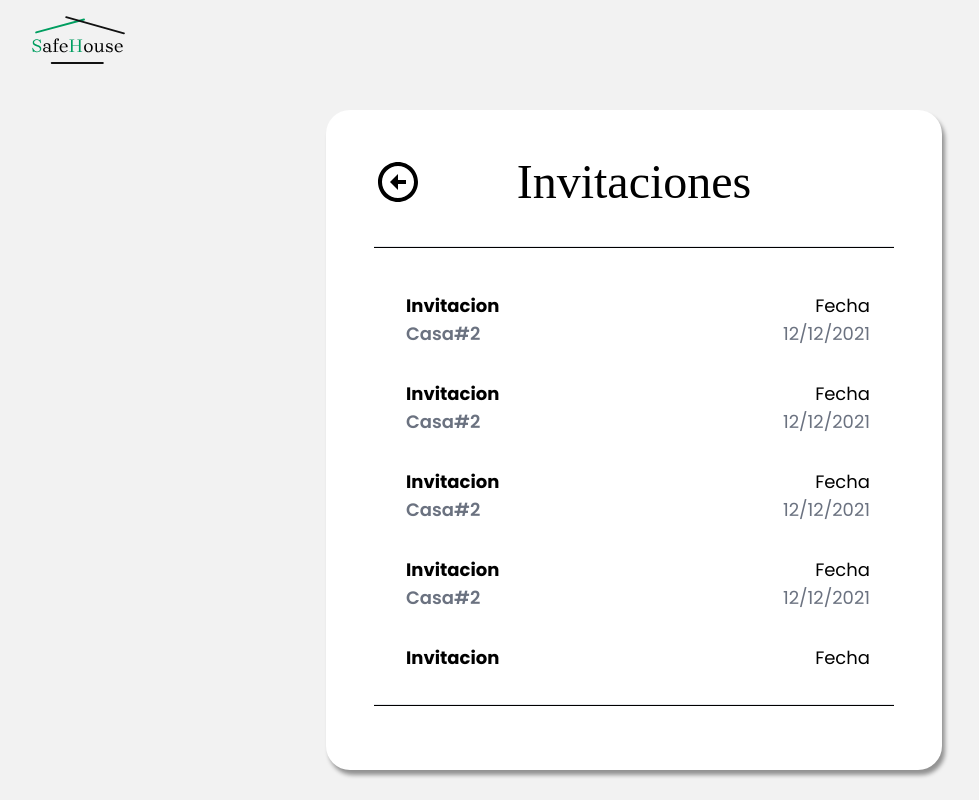
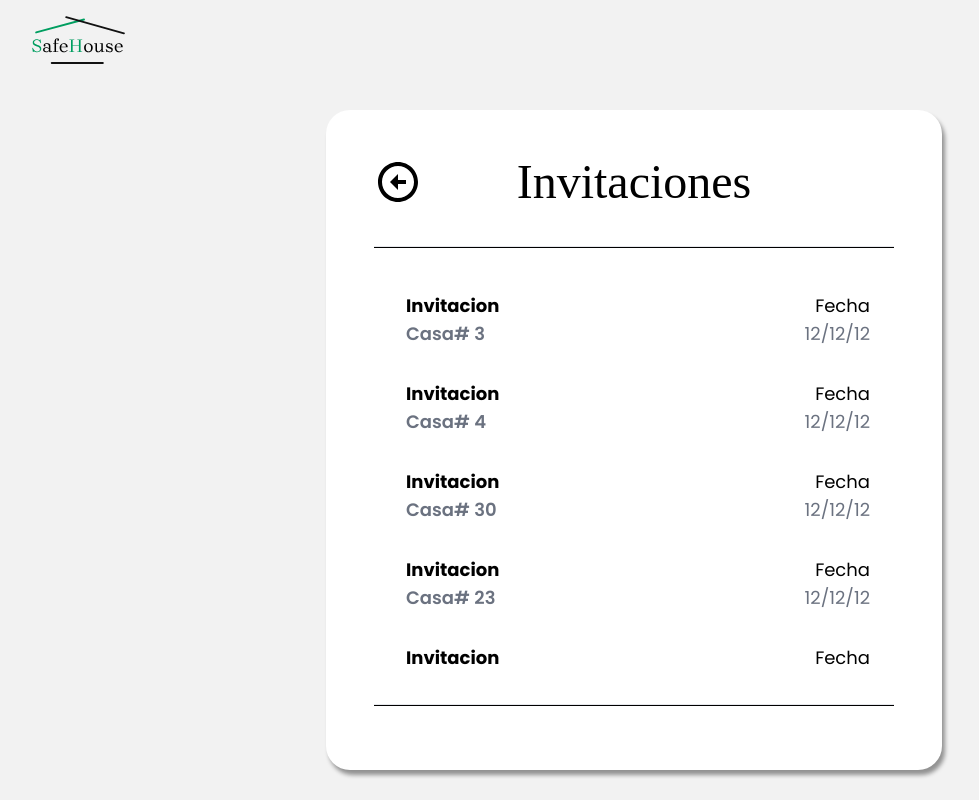
Before and after one commit to Fabio-Alfredo/deploy_definit, a React (Vite) app in the folder safeHouse-frontEnd/: page / in a window 1280 px wide. Shown: the whole page, without its empty margins (6-985 px from the left). Built offline with nearby package versions, Linux system fonts and the light colour scheme; a web font is replaced by a local one.

Commit message:
add: container invitatations details and use the fetchHouse Service

```diff
--- a/safeHouse-frontEnd/data.json
+++ b/safeHouse-frontEnd/data.json
@@ -1,4 +1,5 @@
 {
+    "housesData": {
         "houses": [
             {
                 "id": 1,
@@ -13,12 +14,10 @@
                         "name": "Ana Pérez"
                     }
                 ],
-            "owner":
-                {
+                "owner": {
                     "id": 1,
                     "name": "Alexander Robles"
                 }
-
             },
             {
                 "id": 2,
@@ -33,12 +32,10 @@
                         "name": "Mario Gonzalez Pérez"
                     }
                 ],
-            "owner":
-                {
+                "owner": {
                     "id": 1,
                     "name": "Fabio Hernandez"
                 }
-
             },
             {
                 "id": 3,
@@ -53,12 +50,10 @@
                         "name": "Mario Gonzalez Pérez"
                     }
                 ],
-            "owner":
-                {
+                "owner": {
                     "id": 1,
                     "name": "Mario Nieto"
                 }
-
             },
             {
                 "id": 4,
@@ -73,12 +68,10 @@
                         "name": "Mario Gonzalez Pérez"
                     }
                 ],
-            "owner":
-                {
+                "owner": {
                     "id": 1,
                     "name": "Henry Lima"
                 }
-
             },
             {
                 "id": 5,
@@ -93,12 +86,71 @@
                         "name": "Mario Gonzalez Pérez"
                     }
                 ],
-            "owner":
-                {
+                "owner": {
                     "id": 1,
                     "name": "Melvino Hernandez"
                 }
-
+            }
+        ]
+    },
+    "invitationsData": {
+        "invitations": [
+            {
+                "id": 1,
+                "fecha": "12/12/12",
+                "house": {
+                    "id": 1,
+                    "addres": "3"
+                }
+            },
+            {
+                "id": 2,
+                "fecha": "12/12/12",
+                "house": {
+                    "id": 2,
+                    "addres": "4"
+                }
+            },
+            {
+                "id": 3,
+                "fecha": "12/12/12",
+                "house": {
+                    "id": 3,
+                    "addres": "30"
+                }
+            },
+            {
+                "id": 4,
+                "fecha": "12/12/12",
+                "house": {
+                    "id": 4,
+                    "addres": "23"
+                }
+            },
+            {
+                "id": 5,
+                "fecha": "12/12/12",
+                "house": {
+                    "id": 5,
+                    "addres": "5"
+                }
+            },
+            {
+                "id": 6,
+                "fecha": "12/12/12",
+                "house": {
+                    "id": 6,
+                    "addres": "13"
+                }
+            },
+            {
+                "id": 7,
+                "fecha": "12/12/12",
+                "house": {
+                    "id": 7,
+                    "addres": "35"
+                }
             }
         ]
     }
+}
--- a/safeHouse-frontEnd/src/components/invitationComponents/ContainerInvitations.jsx
+++ b/safeHouse-frontEnd/src/components/invitationComponents/ContainerInvitations.jsx
@@ -1,20 +1,35 @@
-import React from 'react';
+import React, { useState, useEffect } from 'react';
 import Navigation from '../Navigation';
-import InvitationCard from './InvitationCard';
+import InvitationCard from '../invitationComponents/InvitationCard'
+import { fetchInvitation } from '../../service/fetchHouses';
 
 const ContainerInvitations = () => {
+    const [invitations, setInvitations] = useState([])
+
+    useEffect(() => {
+
+        const getInvitations = async () => {
+            const res = await fetchInvitation()
+            console.log({res});
+            setInvitations(res)
+        }
+
+        getInvitations()
+    }, [])
+
+    console.log({invitations});
+
     return (
         <>
             <div className='w-full p-4 sm:p-8 shadow-2xl rounded-3xl bg-white h-fit lg:w-2/3  xl:w-1/2' > {/* query */}
                 <Navigation title={"Invitaciones"} />
                 <hr className='h-0.5 bg-black mb-6 mx-4' />
                 <div className='overflow-y-auto max-h-[35vh] md:max-h-[50vh] px-4'>
-                    <InvitationCard />
-                    <InvitationCard />
-                    <InvitationCard />
-                    <InvitationCard />
-                    <InvitationCard />
-                    <InvitationCard />
+                    {
+                        invitations.map((_i) => (
+                            <InvitationCard key={_i.id} house={_i.house} fecha={_i.fecha} />
+                        ))
+                    }
                 </div>
                 <hr className='h-0.5 bg-black my-8 mx-4' />
             </div>
--- a/safeHouse-frontEnd/src/components/invitationComponents/InvitationCard.jsx
+++ b/safeHouse-frontEnd/src/components/invitationComponents/InvitationCard.jsx
@@ -1,19 +1,19 @@
 import React from 'react';
 import ButtonComponent from './ButtonComponent';
 
-const InvitationCard = () => {
+const InvitationCard = ({house, fecha}) => {
     return (
         <>
 
             <div className='font-popins group/item flex items-center flex-wrap justify-between px-3 md:hover:px-3 md:px-6  w-full mt-2 py-2 text-lg list-none rounded-xl hover:bg-slate-100 hover:-translate-y-1 duration-500 ' key={2}>
                 <div className='flex flex-col justify-start items-start my-1'>
                     <p className='font-popins font-bold items-center p-0 md:px-2'>Invitacion</p>
-                    <p className='font-popins text-gray-500 font-semibold items-center p-0 md:px-2'>Casa#2</p>
+                    <p className='font-popins text-gray-500 font-semibold items-center p-0 md:px-2'>Casa# {house.addres}</p>
                 </div>
 
                 <div className='flex flex-col justify-end items-end my-1'>
                     <p className='font-popins'>Fecha</p>
-                    <p className='font-popins text-center  text-gray-500'>12/12/2021 </p>
+                    <p className='font-popins text-center  text-gray-500'>{fecha}</p>
                 </div>
                 <div className=' items-center w-full hidden group-hover/item:flex md:w-fit justify-center md:justify-end gap-2 my-1'>
                     <ButtonComponent value={"Rechazar"} className={'bg-red-600'}/>
--- a/safeHouse-frontEnd/src/page/AdminHouse.jsx
+++ b/safeHouse-frontEnd/src/page/AdminHouse.jsx
@@ -20,7 +20,7 @@ const AdminHouse = () => {
         <div>
             <Header />
             <div className='bg-color-primary w-full flex-col h-[90vh] flex justify-center items-center p-6 '>
-                <div className='w-8/10 lg:w-4/5 md:w-3/4 md:h-5/6 h-fit xl:w-3/5 bg-white  min-h-[90%] shadow-2xl br-20 rounded-3xl py-11'>
+                <div className='w-8/10 lg:w-4/5 md:w-3/4 md:h-5/6 h-fit xl:w-3/5 bg-white min-h-[90%] shadow-2xl br-20 rounded-3xl py-11'>
 
                     <Navigation title={"Administracino de casas"} />
                     <div className="overflow-y-auto sm:h-3/4 md:h-5/6 h-5/6 px-8 ">
--- a/safeHouse-frontEnd/src/service/fetchHouses.jsx
+++ b/safeHouse-frontEnd/src/service/fetchHouses.jsx
@@ -10,4 +10,15 @@ const fetchHouses = async () => {
     }
 };
 
+export const fetchInvitation = async () => {
+    try {
+        const res = await axios.get('data.json');
+        console.log(res.data)
+        return res.data.invitationsData.invitations;
+    } catch (error) {
+        console.error('Error al obtener los datos:', error);
+        return [];
+    }
+}
+
 export default fetchHouses;
```
Lines whose indentation alone changed are shown as unchanged.
